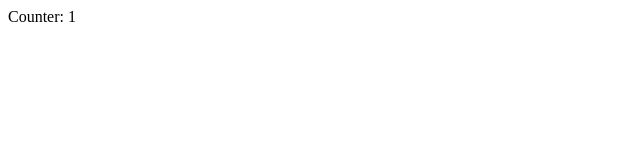
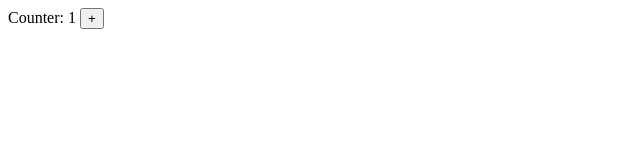
Before and after one commit to scboesch/vue-counter, a website built with Parcel: page index.html in a window 1280 px wide. Shown: the full height of the page, 0-640 px from the left. Built offline with nearby package versions, Linux system fonts and the light colour scheme.

Commit message:
Added increment button

```diff
--- a/index.html
+++ b/index.html
@@ -7,6 +7,7 @@
   <body>
     <div id="app">
       Counter: {{counter}}
+      <button @click="increment()"> + </button>
     </div>
 
     <script src="https://unpkg.com/vue"></script>
--- a/main.js
+++ b/main.js
@@ -2,5 +2,11 @@ var app = new Vue({
   el: "#app",
   data: {
     counter: 1
+  },
+  methods: {
+    increment: function() {
+      this.counter = this.counter + 1;
+      //this.counter += 1;
+    }
   }
 });
```
